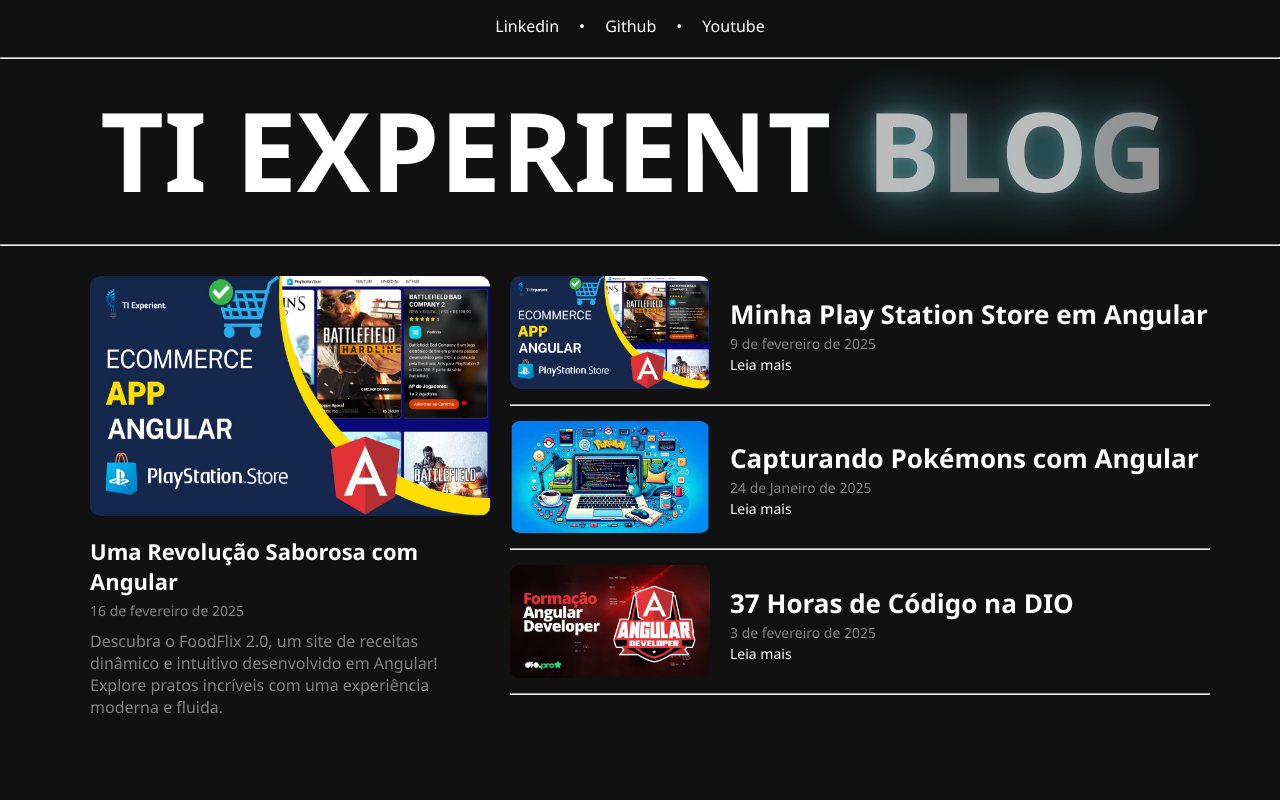
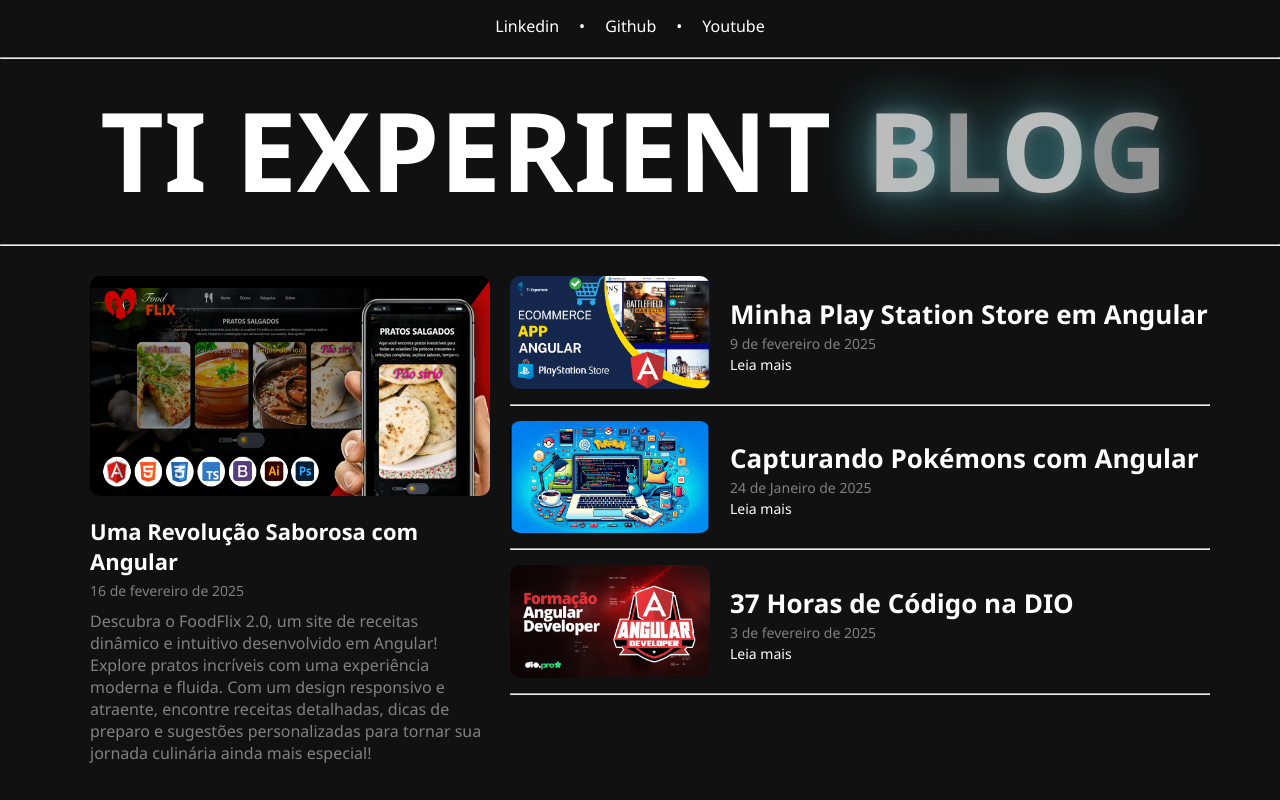
Before and after one commit to tiexperient/angular-blog, an Angular app: page / in a window 1280 px wide. Shown: the top 800 px of the page. Built offline with nearby package versions, Linux system fonts and the light colour scheme.

Commit message:
new article

```diff
--- a/src/app/components/big-card/big-card.component.html
+++ b/src/app/components/big-card/big-card.component.html
@@ -3,7 +3,7 @@
         <img
             src="{{ photoCover }}"
             alt=""
-            height="240px"
+            height="220px"
             srcset=""
         >
     </div>
--- a/src/app/pages/home/home.component.html
+++ b/src/app/pages/home/home.component.html
@@ -5,11 +5,13 @@
     <div class="artigos-master">
         <app-big-card
         cardId="6"
-            photoCover="assets/img/play-station-angular.png"
+            photoCover="assets/img/food-flix.png"
             cardTitle="Uma Revolução Saborosa com Angular"
             cardTime="16 de fevereiro de 2025"
             cardDescription= "Descubra o FoodFlix 2.0, um site de receitas dinâmico e intuitivo desenvolvido em Angular!
-                                Explore pratos incríveis com uma experiência moderna e fluida."
+                                Explore pratos incríveis com uma experiência moderna e fluida. Com um design responsivo e
+                                atraente, encontre receitas detalhadas, dicas de preparo e sugestões personalizadas para
+                                tornar sua jornada culinária ainda mais especial!"
             >
         </app-big-card>
     </div>
@@ -17,7 +19,7 @@
     <div class="artigos-outros">
             <app-notice-main
             cardId="6"
-                photoCover="assets/img/play-station-angular.png"
+                photoCover="assets/img/food-flix.png"
                 cardTitle="Uma Revolução Saborosa com Angular"
                 cardTime="16 de fevereiro de 2025"
             >
```
Also changed, not shown: src/assets/img/food-flix.png (added).
